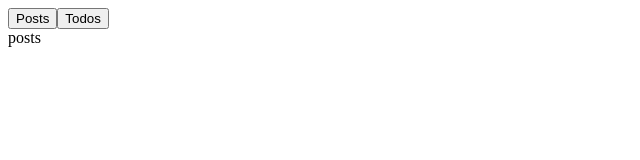
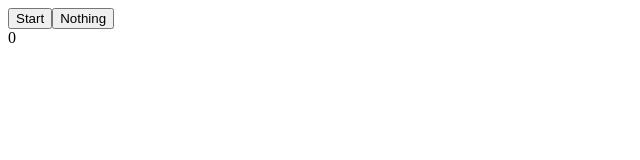
Before and after one commit to andrewtdinh/reactHooks, a React (Create React App) app in the folder hooks-simple/: page / in a window 1280 px wide. Shown: the top 160 px of the page, without its empty margins (0-640 px from the left). Built offline with nearby package versions, Linux system fonts and the light colour scheme.

Commit message:
Create a timer app

```diff
--- a/hooks-simple/src/components/App.js
+++ b/hooks-simple/src/components/App.js
@@ -2,17 +2,34 @@ import React from 'react';
 
 class App extends React.Component {
   state = {
-    resource: 'posts'
+    resource: 'posts',
+    time: 0,
+    running: false,
   };
+
+  interval;
 
   render() {
     return (
       <div>
         <div>
-          <button onClick={() => this.setState({ resource: 'posts'})}>Posts</button>
-          <button onClick={() => this.setState({ resource: 'todos'})}>Todos</button>
+          <button onClick={() => {
+              if (!this.state.running) {
+                this.interval = setInterval(() => this.setState({
+                  running: true,
+                  time: this.state.time + 1,
+                }), 1000)
+              } else {
+                clearInterval(this.interval);
+                this.setState({ running: false })
+              }
+            }}
+          >
+            Start
+          </button>
+          <button onClick={() => this.setState({ resource: 'todos'})}>Nothing</button>
         </div>
-        {this.state.resource}
+        {this.state.time}
       </div>
     )
   }
```
